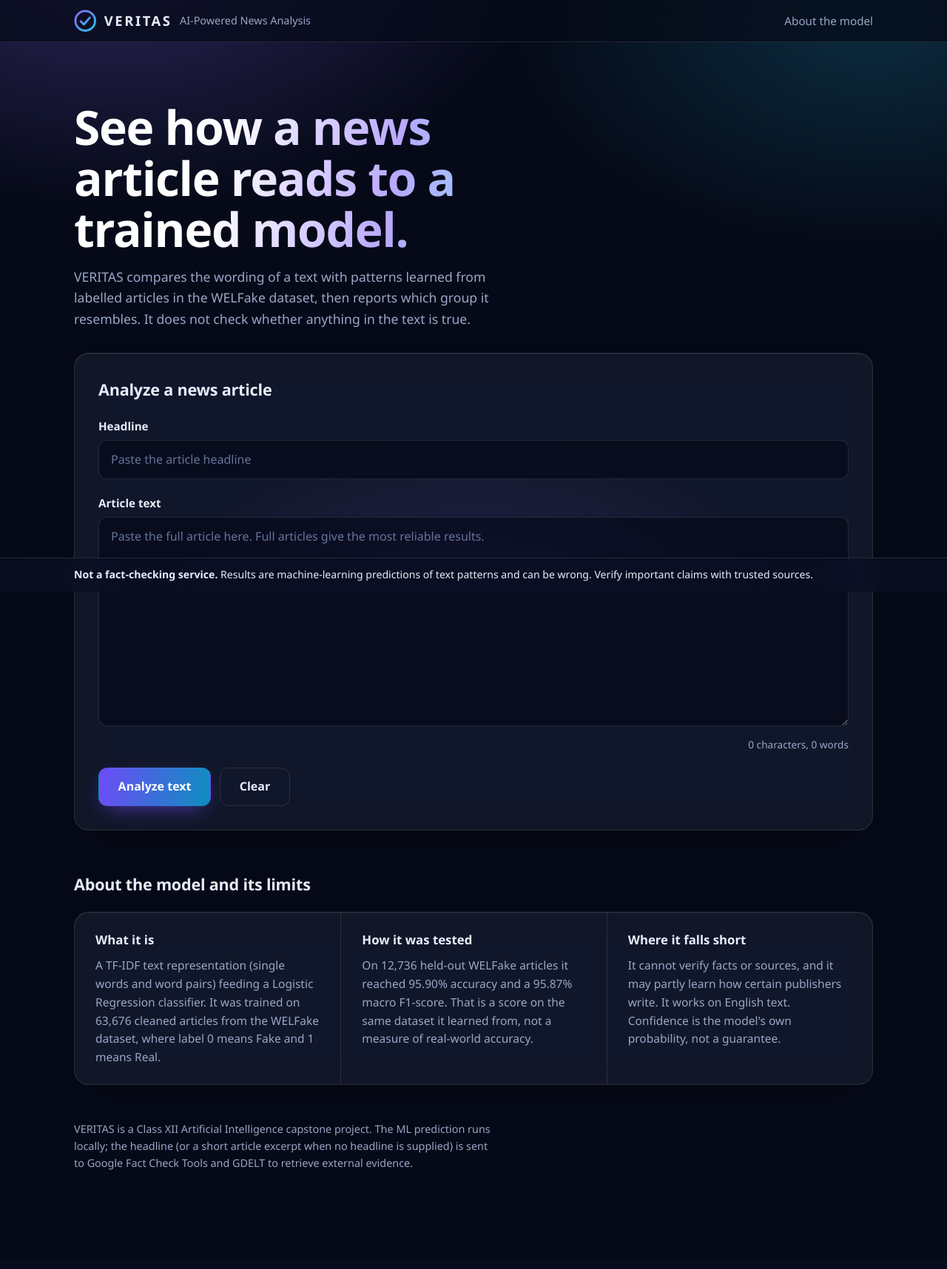
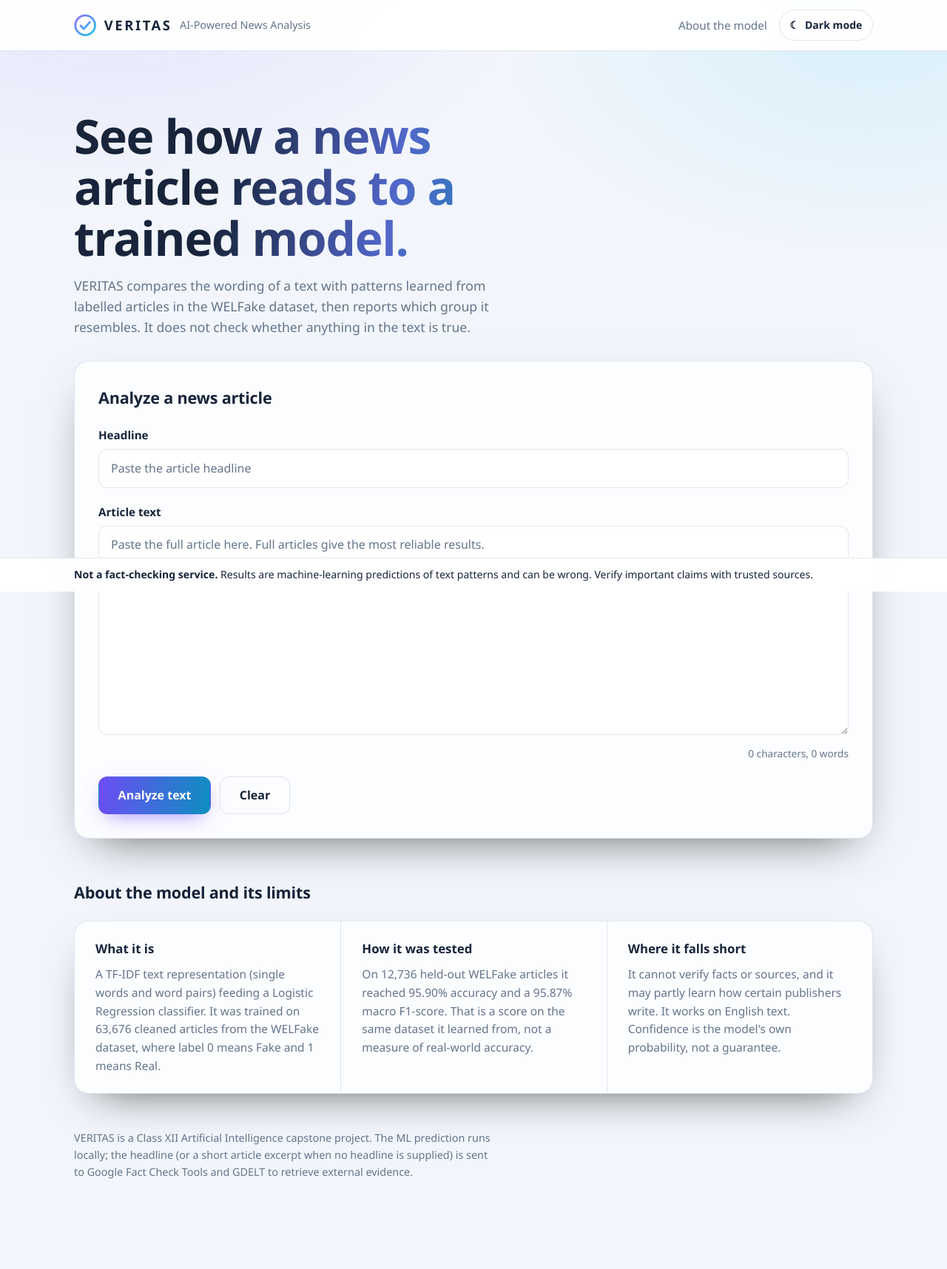
Before and after one commit to sajid097141/fake-news-detection-capstone, a Flask app: page / in a window 1280 px wide. Shown: the whole page at 74% size. Before the commit the page ends 1582 px from the top, so only its background shows below. Run offline with Flask 3, Linux system fonts and the light colour scheme; parts of the project's set-up code (start-up, migrations or seed data) failed here and were passed over.

Commit message:
Redesign VERITAS UI and add theme toggle

```diff
--- a/webapp/static/css/style.css
+++ b/webapp/static/css/style.css
@@ -277,3 +277,120 @@ input:focus-visible, textarea:focus-visible {
 @media (max-width: 820px) {
   .evidence-grid { grid-template-columns: 1fr; }
 }
+
+
+/* ================================
+   VERITAS THEME SYSTEM
+================================ */
+
+:root {
+  color-scheme: dark;
+  --bg: #060a18;
+  --text: #e8edfb;
+  --muted: #9aa7c7;
+  --glass: rgba(255,255,255,0.055);
+  --glass-strong: rgba(10,16,36,0.85);
+  --line: rgba(255,255,255,0.11);
+  --input-bg: rgba(4,8,22,0.6);
+  --card-bg: rgba(4,8,22,0.32);
+  --hero-start: #ffffff;
+  --hero-mid: #b9a8ff;
+  --hero-end: #7fe3f7;
+}
+
+html[data-theme="light"] {
+  color-scheme: light;
+  --bg: #f2f6fc;
+  --text: #17243a;
+  --muted: #64748b;
+  --glass: rgba(255,255,255,0.78);
+  --glass-strong: rgba(255,255,255,0.94);
+  --line: rgba(35,60,95,0.13);
+  --input-bg: rgba(255,255,255,0.9);
+  --card-bg: rgba(240,247,255,0.85);
+  --hero-start: #17243a;
+  --hero-mid: #5266c9;
+  --hero-end: #0891b2;
+}
+
+body {
+  background: var(--bg);
+  color: var(--text);
+  transition: background-color .25s, color .25s;
+}
+
+body::before {
+  background:
+    radial-gradient(60rem 36rem at 12% -8%, rgba(139,108,255,.13), transparent 60%),
+    radial-gradient(52rem 32rem at 92% 4%, rgba(34,199,238,.12), transparent 60%);
+}
+
+.site-header {
+  background: var(--glass-strong);
+}
+
+.hero h1 {
+  background: linear-gradient(100deg,
+    var(--hero-start) 30%,
+    var(--hero-mid) 65%,
+    var(--hero-end));
+  -webkit-background-clip: text;
+  background-clip: text;
+}
+
+input, textarea {
+  color: var(--text);
+  background: var(--input-bg);
+}
+
+input::placeholder, textarea::placeholder {
+  color: var(--muted);
+}
+
+.evidence-card {
+  background: var(--card-bg);
+}
+
+.track {
+  background: var(--line);
+}
+
+.theme-toggle {
+  display: inline-flex;
+  align-items: center;
+  justify-content: center;
+  gap: .5rem;
+  padding: .55rem .85rem;
+  border: 1px solid var(--line);
+  border-radius: 999px;
+  background: var(--glass);
+  color: var(--text);
+  font: inherit;
+  font-size: .88rem;
+  font-weight: 600;
+  cursor: pointer;
+  transition: background .2s, transform .2s;
+}
+
+.theme-toggle:hover {
+  transform: translateY(-1px);
+  background: var(--line);
+}
+
+.header-actions {
+  display: flex;
+  align-items: center;
+  gap: 1rem;
+}
+
+@media(max-width:600px) {
+  .header-actions {
+    gap: .5rem;
+  }
+  .header-link {
+    display: none;
+  }
+  .theme-toggle {
+    padding: .5rem .7rem;
+  }
+}
--- a/webapp/static/js/app.js
+++ b/webapp/static/js/app.js
@@ -1,6 +1,45 @@
 /* VERITAS frontend. Talks only to the local Flask endpoint POST /api/predict. */
 (() => {
   "use strict";
+
+  /* ---------- Theme management ---------- */
+
+  const themeToggle = document.getElementById("theme-toggle");
+  const themeIcon = document.getElementById("theme-icon");
+  const themeLabel = document.getElementById("theme-label");
+
+  function applyTheme(theme) {
+    document.documentElement.dataset.theme = theme;
+
+    const isDark = theme === "dark";
+    themeIcon.textContent = isDark ? "☀" : "☾";
+    themeLabel.textContent = isDark ? "Light mode" : "Dark mode";
+
+    themeToggle.setAttribute(
+      "aria-label",
+      isDark ? "Switch to light mode" : "Switch to dark mode"
+    );
+
+    document.querySelector('meta[name="theme-color"]')
+      ?.setAttribute("content", isDark ? "#060a18" : "#f2f6fc");
+  }
+
+  const savedTheme = localStorage.getItem("veritas-theme");
+  const systemTheme = window.matchMedia("(prefers-color-scheme: dark)").matches
+    ? "dark"
+    : "light";
+
+  applyTheme(savedTheme || systemTheme);
+
+  themeToggle.addEventListener("click", () => {
+    const nextTheme =
+      document.documentElement.dataset.theme === "dark" ? "light" : "dark";
+
+    applyTheme(nextTheme);
+    localStorage.setItem("veritas-theme", nextTheme);
+  });
+
+
 
   const API_URL = "/api/analyze";
   const TIMEOUT_MS = 60000;
--- a/webapp/templates/index.html
+++ b/webapp/templates/index.html
@@ -20,7 +20,15 @@
         <span class="brand-name">VERITAS</span>
         <span class="brand-tag">AI-Powered News Analysis</span>
       </a>
-      <a class="header-link" href="#about">About the model</a>
+      <div class="header-actions">
+  <a class="header-link" href="#about">About the model</a>
+  <button class="theme-toggle" id="theme-toggle"
+          type="button" aria-label="Switch to light mode"
+          title="Switch theme">
+    <span id="theme-icon" aria-hidden="true">☀</span>
+    <span id="theme-label">Light mode</span>
+  </button>
+</div>
     </div>
   </header>
 
```
